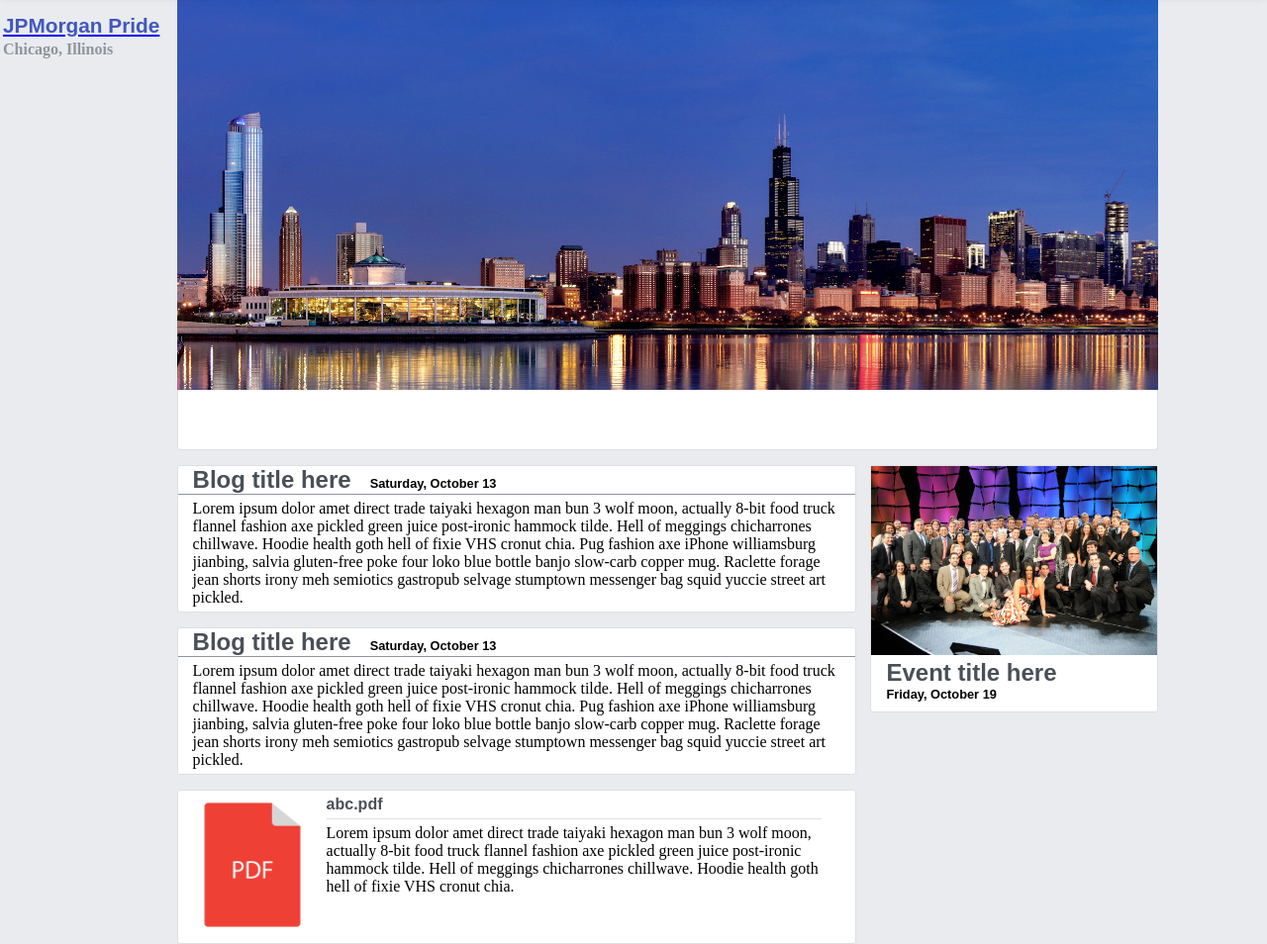
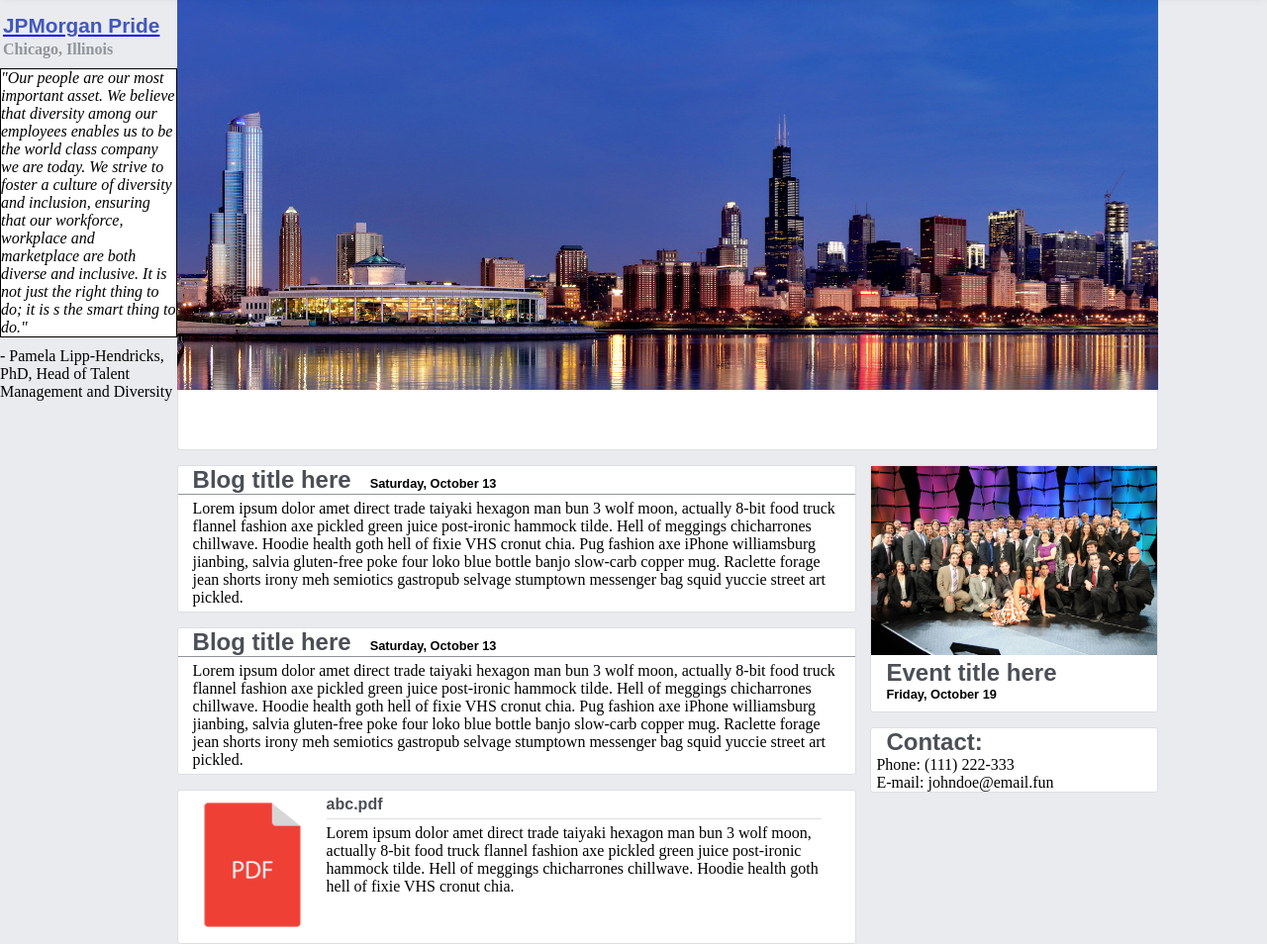
Before and after one commit to Chicago18/team-16, a plain HTML site: page final/erg.html in a window 1280 px wide. Shown: the part 62-1016 px from the top of the page at 99% size. Drawn offline with Linux system fonts and the light colour scheme; files whose address does not match are found by name.

Commit message:
cleaned up erg.html

```diff
--- a/final/erg.html
+++ b/final/erg.html
@@ -32,6 +32,11 @@
           <h1 class='group-name'>JPMorgan Pride</h1>
       </a>
       <h2 class='loc-name'>Chicago, Illinois</h2>
+
+      <p id="mission">
+        "Our people are our most important asset. We believe that diversity among our employees enables us to be the world class company we are today. We strive to foster a culture of diversity and inclusion, ensuring that our workforce, workplace and marketplace are both diverse and inclusive. It is not just the right thing to do; it is s the smart thing to do."
+      </p>
+      <p>- Pamela Lipp-Hendricks, PhD, Head of Talent Management and Diversity </p>
     </div>
     <div class='body'>
       <div class='body2'>
@@ -74,6 +79,12 @@
               <h2>Event title here</h2>
               <h3>Friday, October 19</h3>
             </div>
+            <div class="event">
+              <h2>Contact:</h2>
+                <p id="Contact">
+                   Phone: (111) 222-333 <br> E-mail: johndoe@email.fun
+                </p>
+            </div>
           </div>
         </div>
       </div>
--- a/final/ergStyles.css
+++ b/final/ergStyles.css
@@ -217,3 +217,15 @@ header li:hover {
 #icon {
     margin-left: 5px
 }
+
+#mission {
+    background-color: white;
+    border: 0.5px black solid;
+    margin-top: 10px;
+    margin-bottom: 10px;
+    font-style: italic;
+}
+
+#Contact {
+    margin-left: 5px;
+}
```
